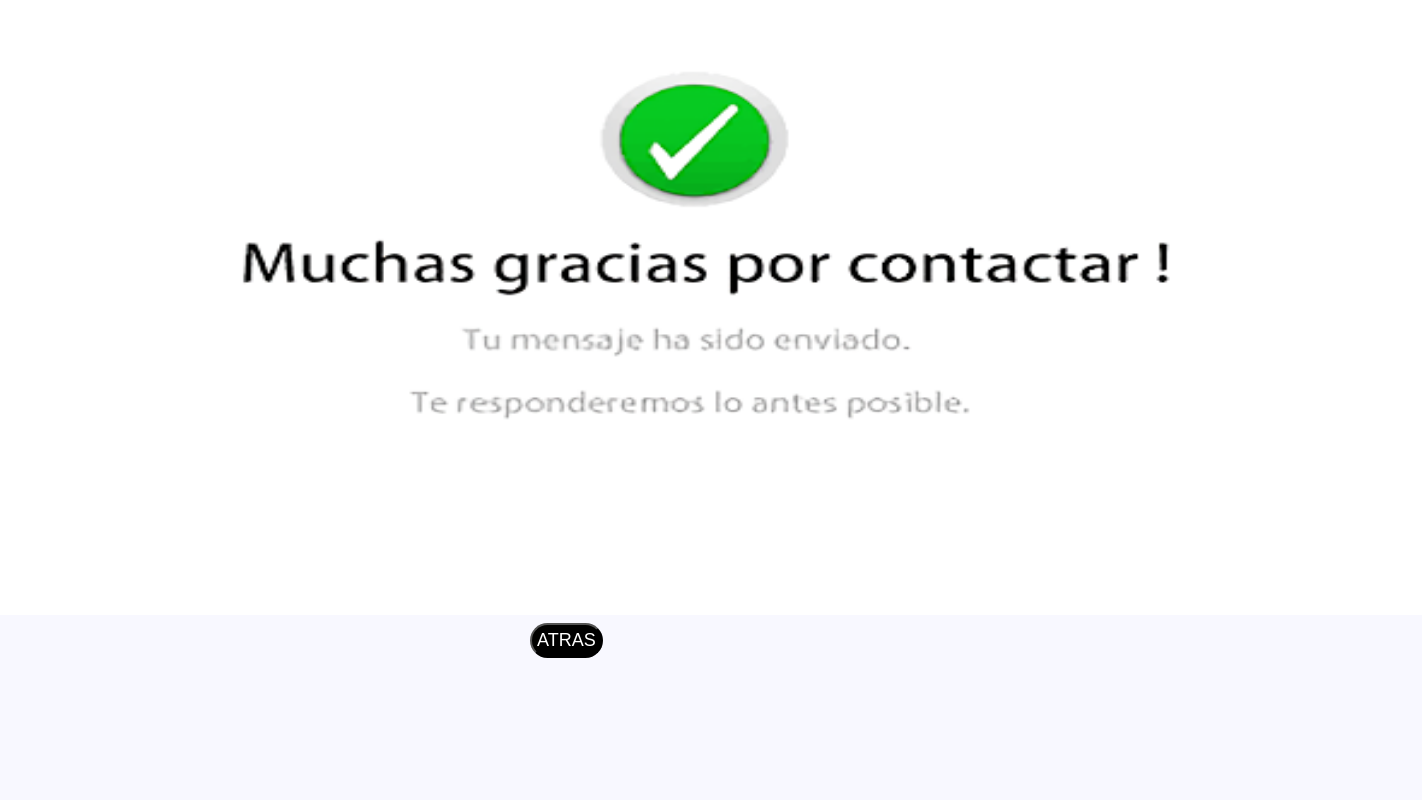
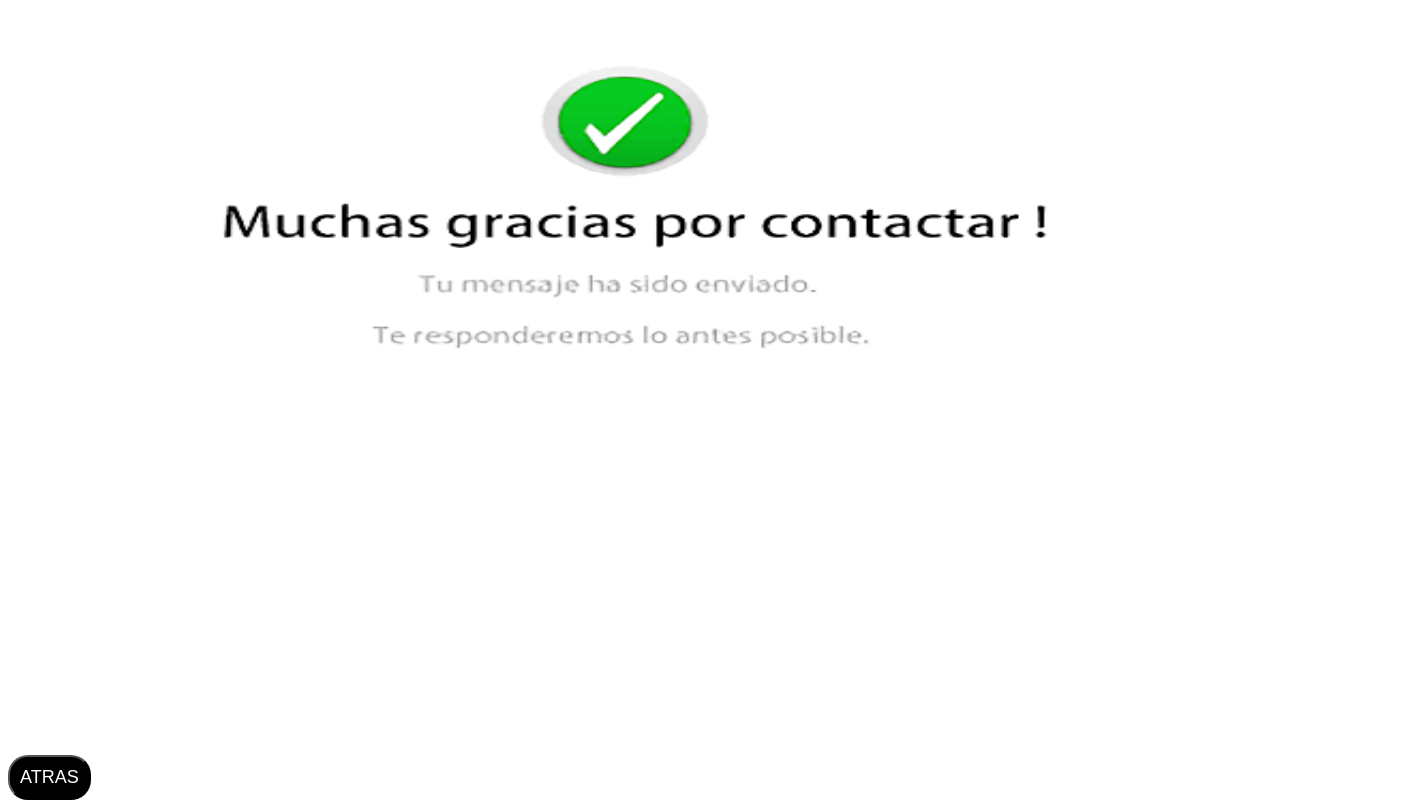
Before and after one commit to Khendry/Repositorio-1, a plain HTML site: page Enviado.html in a window 1280 px wide. Shown: the whole page, 1422 px wide, since content can reach past the window. Drawn offline with Linux system fonts and the light colour scheme.

Commit message:
guarde un par de cosas

```diff
--- a/Enviado.html
+++ b/Enviado.html
@@ -6,10 +6,9 @@
 </head>
 <body>
     <div class="imagen">
-    <img src="IMG/gracias_waifu2x_scale2x.png" width="1422px" height="615px">
+    <img src="IMG/gracias_waifu2x_scale2x.png" width="1263px" height="500px">
     </div>
 
-    <link rel="stylesheet" href="style.css">
     <link rel="stylesheet" href="style2.css">
 
     <div class="boton1">
--- a/style.css
+++ b/style.css
@@ -3,6 +3,8 @@ body {
     padding: 0;
     box-sizing: border-box;
     background-color: ghostwhite;
+    background-size: 1423px 850px;
+    background-position: center;
 }
 
 .contenedor{
@@ -57,12 +59,12 @@ display: center;
 }
 
 .contenedor3{
-    background-color: ghostwhite;
+    background-color: white;
     box-shadow: 0 0 20px black;
     text-align: left;
     display: flex;
-    justify-content: center;
-    gap: 840px;
+    justify-content: right;
+    gap: 710px;
     align-items: center;
 }
 
@@ -83,15 +85,18 @@ nav a:hover{
 }
 
 button{
-    margin-top: 3px;
+
+    position: center;
     background-color: black;
-    padding: 5px;
+    padding: 10px;
     bottom: 0;
     color: #fff;
     font-size: 18px;
     text-transform: uppercase;
     border-radius: 20px;
-    cursor: pointer;}
+    cursor: pointer;
+}
+
 
     .contenedor4{
         background-image: cover;
@@ -103,3 +108,9 @@ button{
         height: 442px;
 
     }
+
+    .contenedor5{
+        font-family: 'Gill Sans', 'Gill Sans MT', Calibri, 'Trebuchet MS', sans-serif;
+        font-size: 20px;
+        text-align: center;
+    }
--- a/style2.css
+++ b/style2.css
@@ -2,16 +2,14 @@
     background-image: cover;
 }
 
-.boton1{
-    width: 700px;
-    height: 70px;
+button{
     position: absolute;
-    bottom: 100px;
-    right: 30px;
-    padding: 10px 20px;
-    background-color: ghostwhite(0, 123, 255, 0.8);
-    color: black;
-    border: none;
-    border-radius: 5px;
+    background-color: black;
+    padding: 10px;
+    bottom: 0;
+    color: #fff;
+    font-size: 18px;
+    text-transform: uppercase;
+    border-radius: 20px;
     cursor: pointer;
 }
```
Also changed, not shown: inicio.html (+5 -0 lines), servicios.html (+7 -0 lines), IMG/Banner.jpeg (added).
